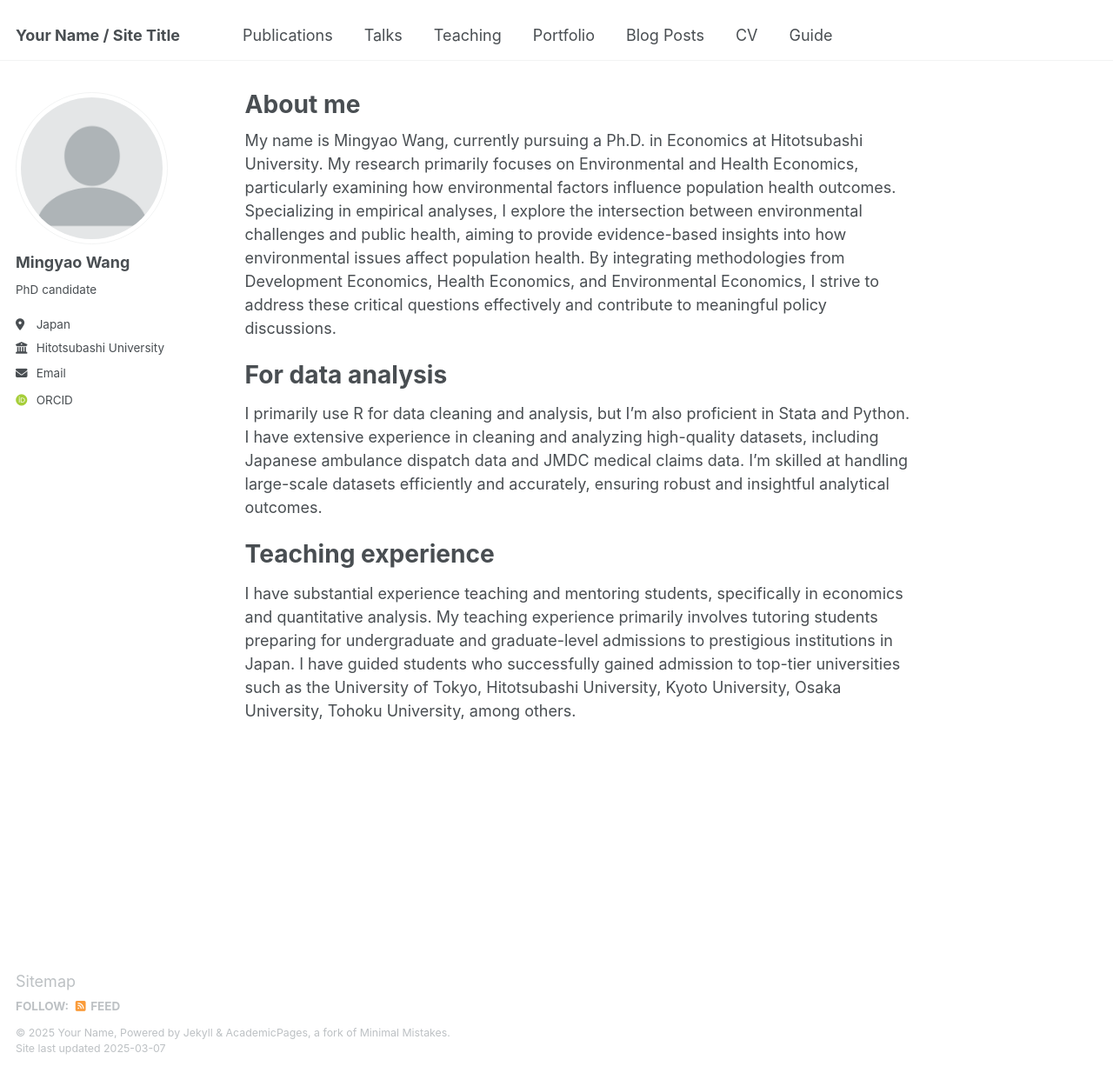
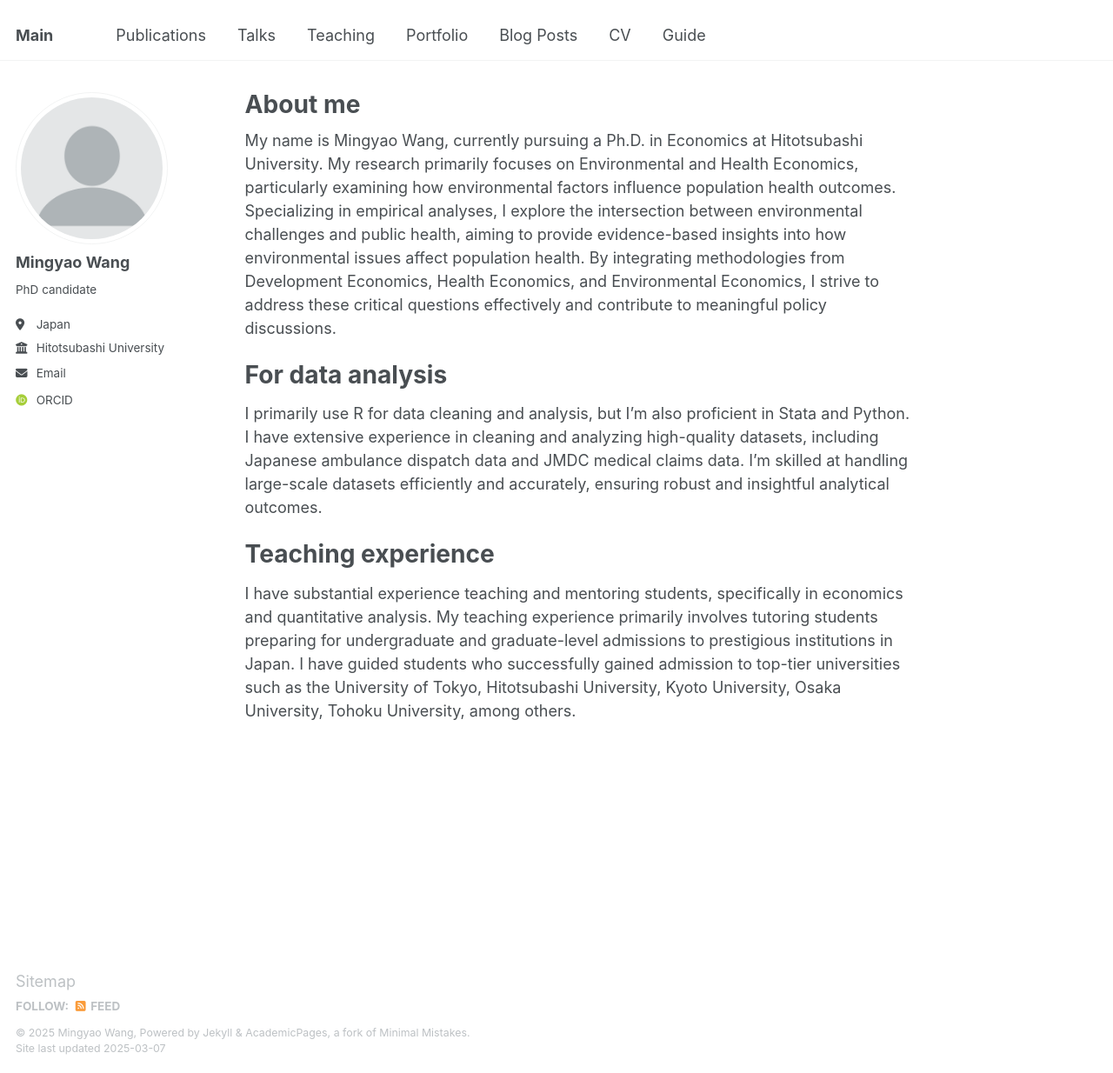
Before and after one commit to Mingyao-Wang/aboutme, a Jekyll site: the page built from _pages/about.md, in a window 1280 px wide and 1234 px high. Shown: the whole window at 87% size. Built offline with Jekyll 4.4.1, drawn with Linux system fonts in a browser that asks for light colours; some web fonts are replaced.

Commit message:
Update _config.yml

```diff
--- a/_config.yml
+++ b/_config.yml
@@ -9,9 +9,9 @@
 # Basic Site Settings
 locale                   : "en-US"
 site_theme               : "default"
-title                    : "Your Name / Site Title"
+title                    : "Main"
 title_separator          : "-"
-name                     : &name "Your Name"
+name                     : &name "Mingyao Wang"
 description              : &description "personal description"
 url                      : https://academicpages.github.io # the base hostname & protocol for your site e.g. "https://[your GitHub username].github.io"
 baseurl                  : "" # the subpath of your site, e.g. "/blog"
```
